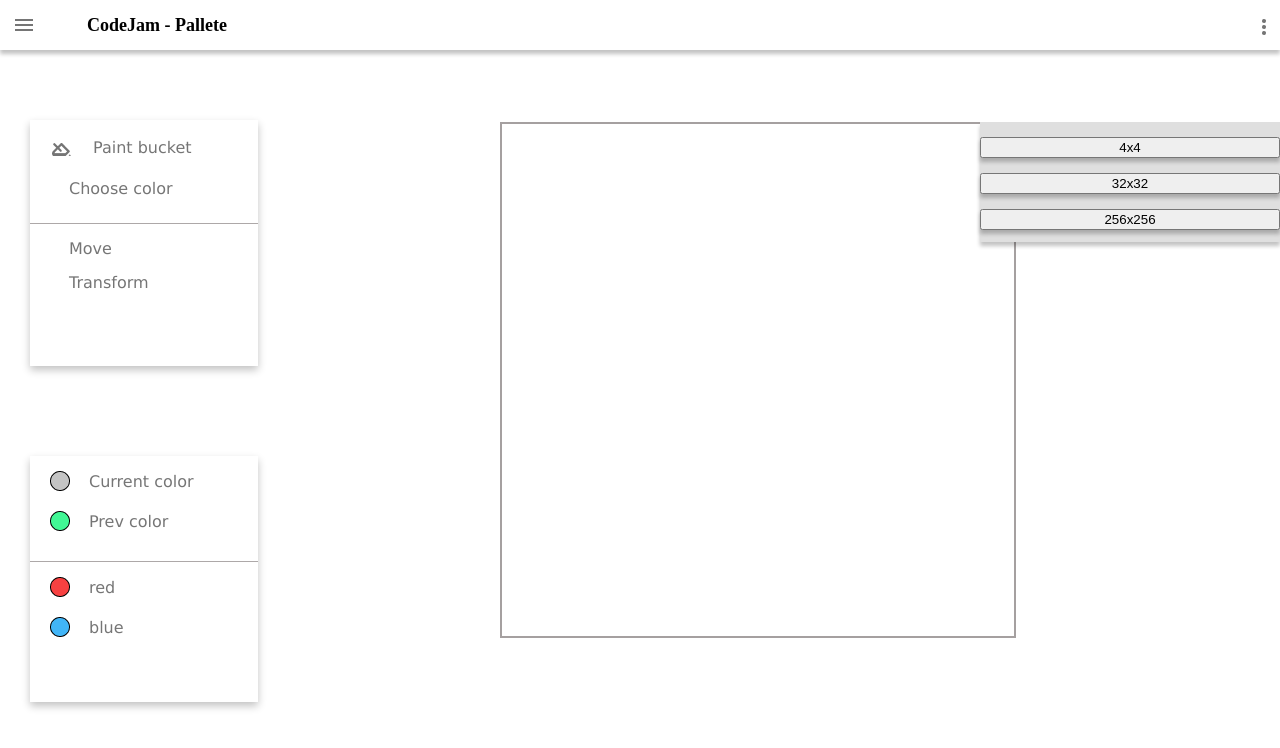
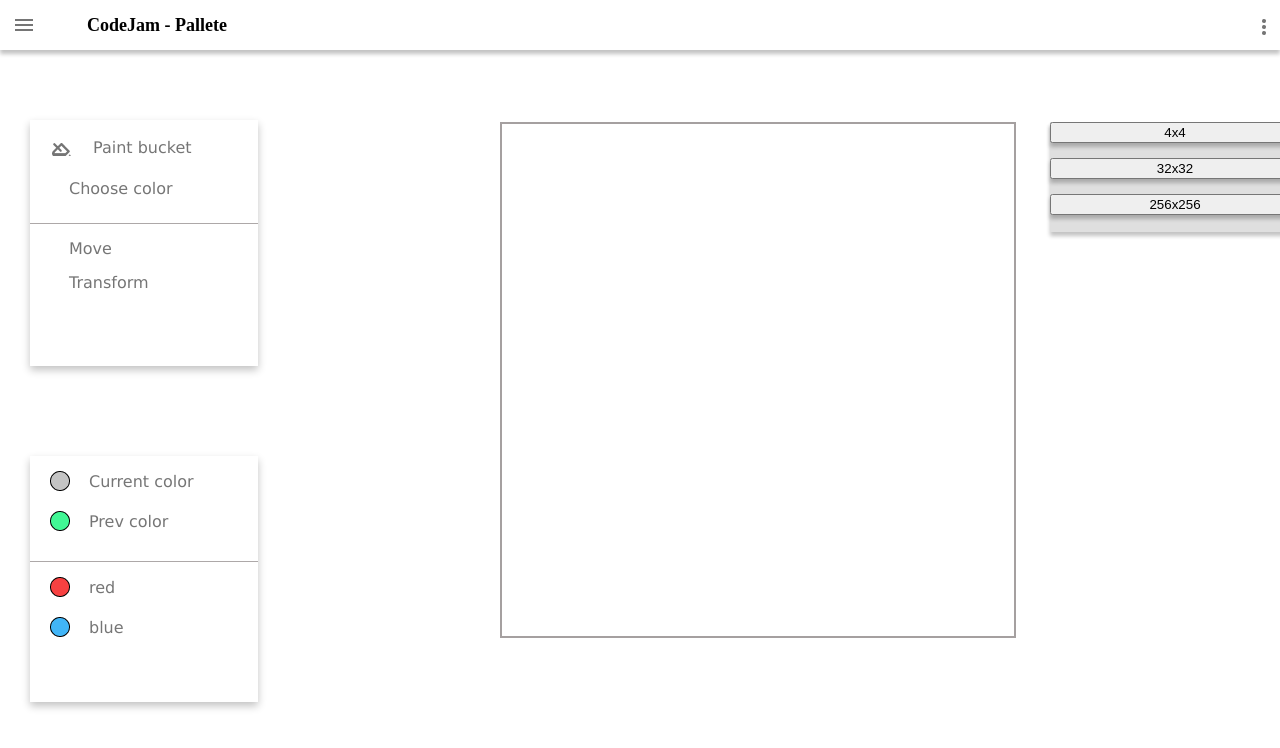
Before and after one commit to lesyaprok/codejam-canvas, a plain HTML site: page codejam-canvas/index.html in a window 1280 px wide. Shown: the top 748 px of the page. Drawn offline with Linux system fonts and the light colour scheme.

Commit message:
fix: change styles for switcher

```diff
--- a/codejam-canvas/style.css
+++ b/codejam-canvas/style.css
@@ -84,18 +84,18 @@ main {
 }
 
 .switcher {
-    float: right;
     position: relative;
-    bottom: 650px;
-    height: 120px;
-    width: 300px;
+    bottom: 1185px;
+    left: 1050px;
+    height: 110px;
+    width: 250px;
     background-color: rgb(223, 223, 223);
     box-shadow:  0 4px 4px rgba(0, 0, 0, 0.24);
 }
 .switcher button {
     display: block;
     width: 100%;
-    margin: 15px 0 15px 0;
+    margin-top: 15px;
     box-shadow:  0 4px 4px rgba(0, 0, 0, 0.24);
 
 }
```
